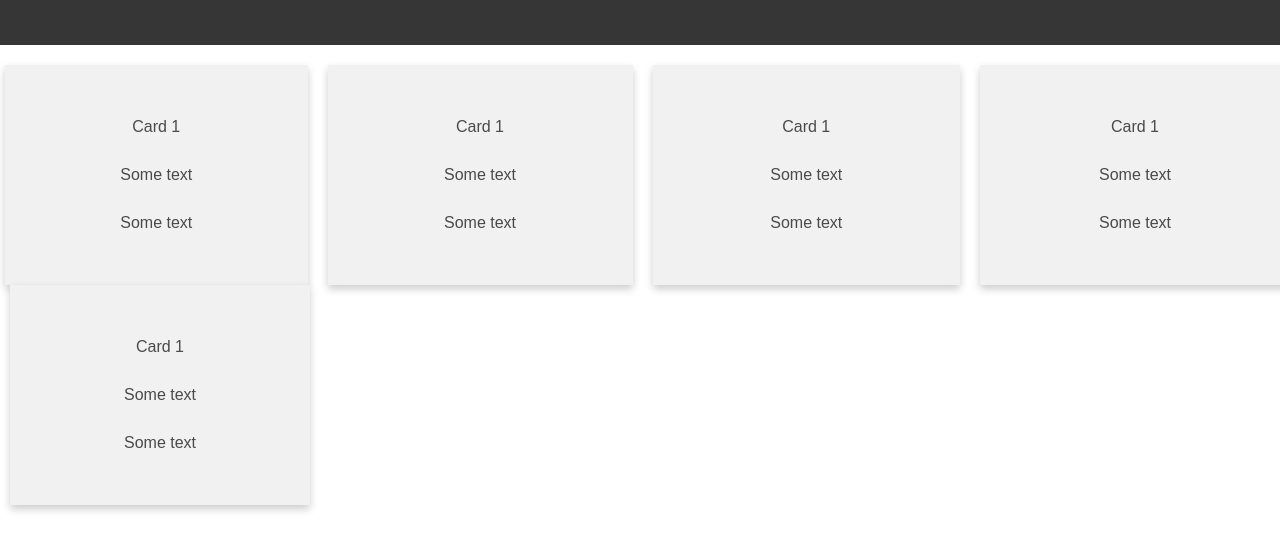
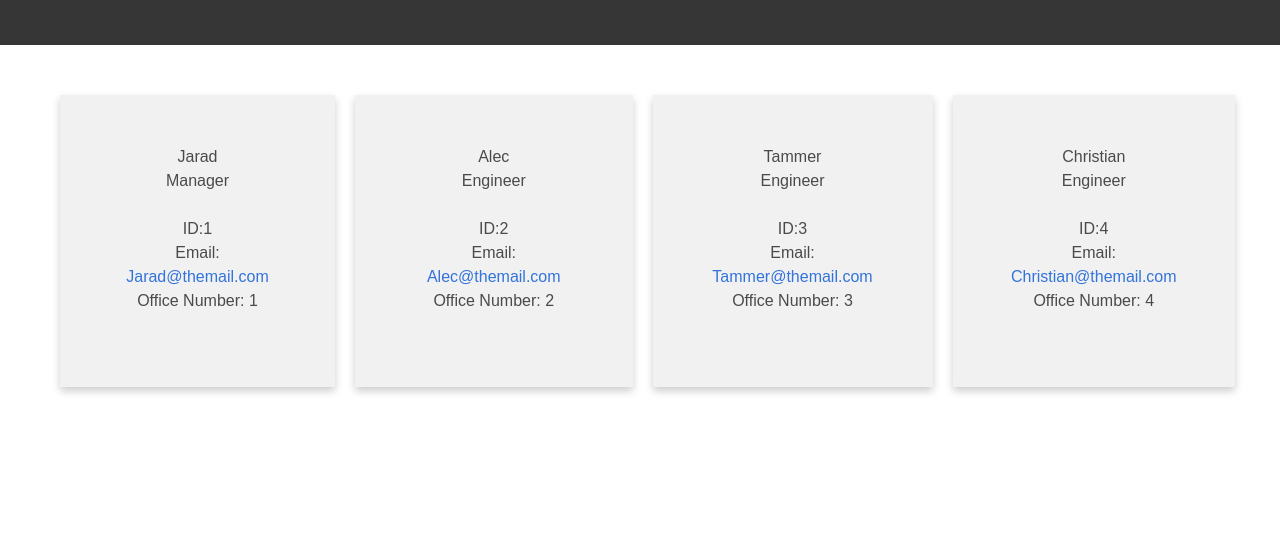
Before and after one commit to Valyoung/Team-Profile-Generator, a plain HTML site: page index.html in a window 1280 px wide. Shown: the part 87-638 px from the top of the page. Drawn offline with nearby package versions, Linux system fonts and the light colour scheme.

Commit message:
fixed the cards in HTML

```diff
--- a/index.html
+++ b/index.html
@@ -64,67 +64,55 @@
             <body>
 
 
-            <div class="row">
+            <div class="row"style="margin: 50px;">
               <div class="column">
                 <div class="card">
-                  <h3>Card 1</h3>
+                  <h3>Jarad <br> Manager</h3>
                   <br>
-                  <p>Some text</p>
+                  <p>ID:1</p>
+                  <p>Email: <a href="#">Jarad@themail.com</a></p>
+                  <p>Office Number: 1</p>
                   <br>
-
-                  <p>Some text</p>
                 </div>
               </div>
 
               <div class="row">
                 <div class="column">
                   <div class="card">
-                    <h3>Card 1</h3>
+                    <h3>Alec <br> Engineer</h3>
                     <br>
-                    <p>Some text</p>
+                    <p>ID:2</p>
+                    <p>Email: <a href="#">Alec@themail.com</a></p>
+                    <p>Office Number: 2</p>
                     <br>
-
-                    <p>Some text</p>
                   </div>
                 </div>
 
                 <div class="row">
                     <div class="column">
                       <div class="card">
-                        <h3>Card 1</h3>
-                        <br>
-                        <p>Some text</p>
-                        <br>
-
-                        <p>Some text</p>
-                      </div>
-                    </div>
+                        <h3>Tammer <br> Engineer</h3>
+                  <br>
+                  <p>ID:3</p>
+                  <p>Email: <a href="#">Tammer@themail.com</a></p>
+                  <p>Office Number: 3</p>
+                  <br>
+                </div>
+              </div>
 
 
               <div class="row">
                 <div class="column">
                   <div class="card">
-                    <h3>Card 1</h3>
+                    <h3>Christian <br> Engineer</h3>
                     <br>
-                    <p>Some text</p>
+                    <p>ID:4</p>
+                    <p>Email: <a href="#">Christian@themail.com</a></p>
+                    <p>Office Number: 4</p>
                     <br>
-
-                    <p>Some text</p>
                   </div>
                 </div>
-                <div style="float: center;">
-                <div class="row" style="margin: 20px;" >
-                    <div class="column">
-                      <div class="card">
-                        <h3>Card 1</h3>
-                        <br>
-                        <p>Some text</p>
-                        <br>
 
-                        <p>Some text</p>
-                      </div>
-                    </div>
-                </div>
 </head>
 <body>
 
```
